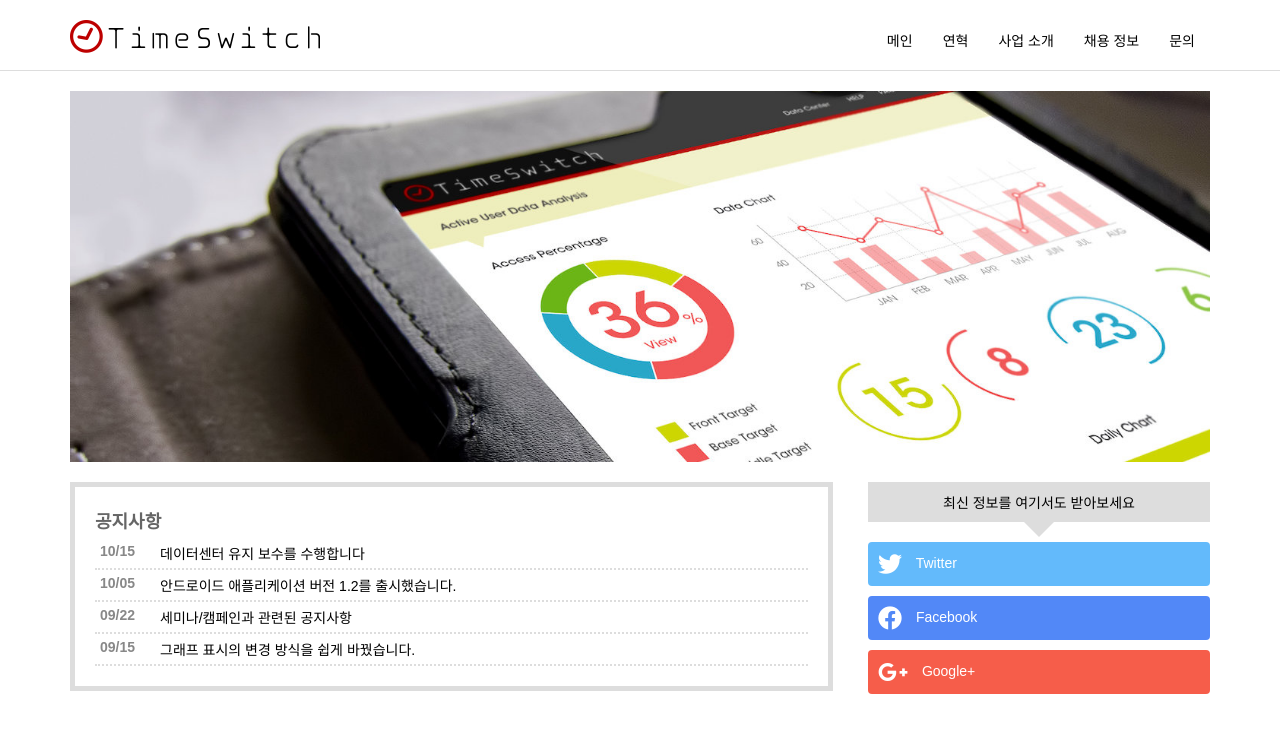
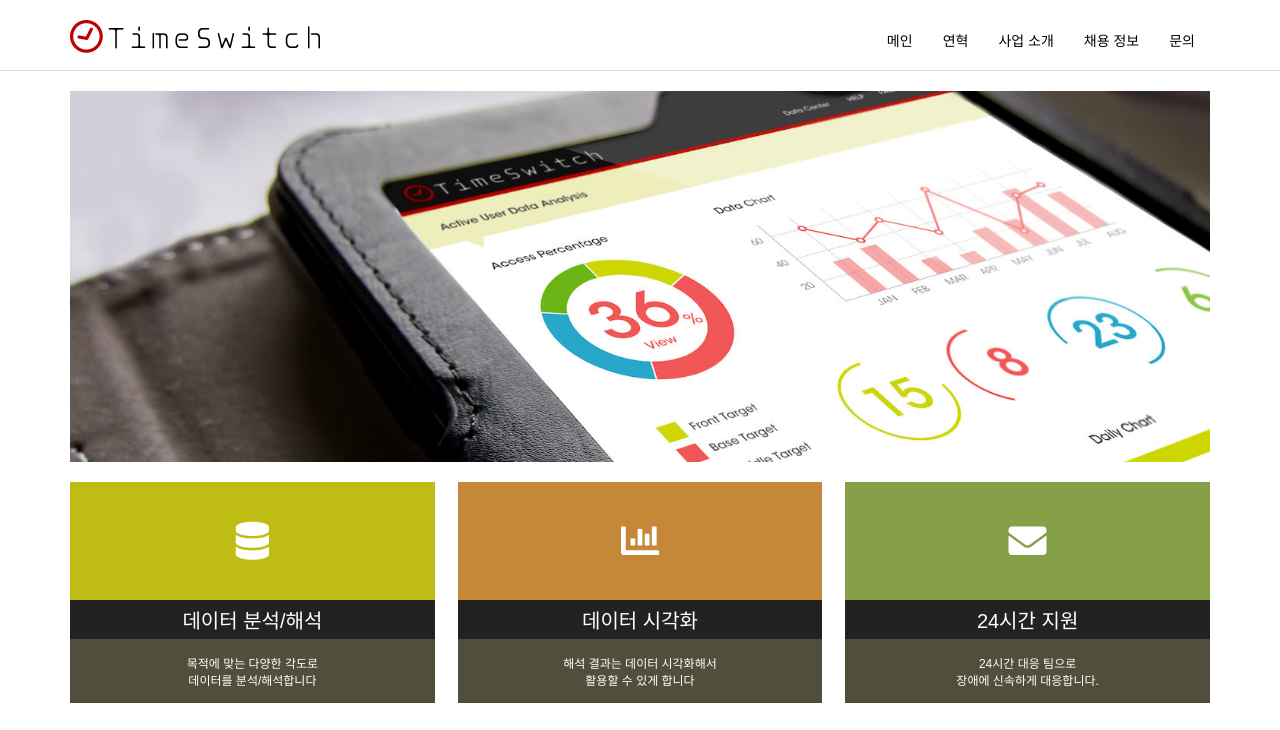
Before and after one commit to fe-backpackers/css-masters-1, a website: page src/5.html in a window 1280 px wide. Shown: the top 730 px of the page. Drawn offline with Linux system fonts and the light colour scheme.

Commit message:
feat: 5-5-6. 콘텐츠 개요 추가

```diff
--- a/src/5.html
+++ b/src/5.html
@@ -50,6 +50,38 @@
       </div>
     </div>
     <div class="box3"><img class="topimg" src="./img/header.jpg" alt="" /></div>
+    <div class="box6">
+      <div class="box6-1">
+        <div class="summary">
+          <a href="#">
+            <i class="fa fa-database"></i>
+            <h1>데이터 분석/해석</h1>
+            <p>
+              목적에 맞는 다양한 각도로<br />
+              데이터를 분석/해석합니다
+            </p>
+          </a>
+        </div>
+      </div>
+      <div class="box6-2">
+        <div class="summary">
+          <a href="#">
+            <i class="fas fa-chart-bar"></i>
+            <h1>데이터 시각화</h1>
+            <p>해석 결과는 데이터 시각화해서<br />활용할 수 있게 합니다</p>
+          </a>
+        </div>
+      </div>
+      <div class="box6-3">
+        <div class="summary">
+          <a href="#">
+            <i class="fas fa-envelope"></i>
+            <h1>24시간 지원</h1>
+            <p>24시간 대응 팀으로<br />장애에 신속하게 대응합니다.</p>
+          </a>
+        </div>
+      </div>
+    </div>
     <div class="box4">
       <div class="box4-1">
         <div class="news">
--- a/src/css/5.css
+++ b/src/css/5.css
@@ -53,6 +53,53 @@ body {
 .topimg {
   vertical-align: bottom;
   max-width: 100%;
+}
+
+.summary a {
+  display: block;
+  background-color: #222;
+  color: #fff;
+  text-align: center;
+  text-decoration: none;
+}
+
+.summary a:hover {
+  opacity: 80%;
+}
+
+.summary i {
+  display: block;
+  padding-top: 40px;
+  padding-bottom: 40px;
+  font-size: 38px;
+}
+
+.summary .fa-database {
+  background-color: #bfbd13;
+}
+
+.summary .fa-chart-bar {
+  background-color: #c58839;
+}
+
+.summary .fa-envelope {
+  background-color: #859f46;
+}
+
+.summary h1 {
+  margin: 0;
+  padding-top: 5px;
+  padding-bottom: 5px;
+  font-weight: normal;
+  font-size: 20px;
+}
+
+.summary p {
+  margin: 0;
+  padding-top: 15px;
+  padding-bottom: 15px;
+  background-color: #524e3c;
+  font-size: 12px;
 }
 
 .news {
@@ -187,7 +234,8 @@ body {
 
 .boxA,
 .box4,
-.box5 {
+.box5,
+.box6 {
   padding-right: 15px;
   padding-left: 15px;
 }
@@ -200,6 +248,16 @@ body {
   padding-top: 15px;
   padding-bottom: 15px;
   background-color: #ddd;
+}
+
+.box6 {
+  padding-top: 20px;
+}
+
+.box6-1,
+.box6-2,
+.box6-3 {
+  padding-bottom: 10px;
 }
 
 @media (max-width: 599px) {
@@ -241,6 +299,24 @@ body {
     float: left;
     width: 30%;
   }
+
+  .box6::after {
+    content: "";
+    display: block;
+    clear: both;
+  }
+
+  .box6-1,
+  .box6-2 {
+    float: left;
+    width: 32%;
+    margin-right: 2%;
+  }
+
+  .box6-3 {
+    float: left;
+    width: 32%;
+  }
 }
 
 @media (min-width: 1190px) {
@@ -252,7 +328,8 @@ body {
   .boxA-inner,
   .box3,
   .box4,
-  .box5-inner {
+  .box5-inner,
+  .box6 {
     width: 1140px;
     margin-right: auto;
     margin-left: auto;
```
